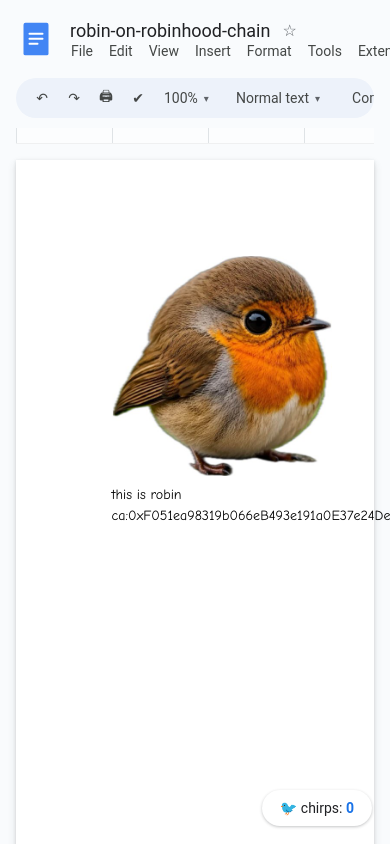
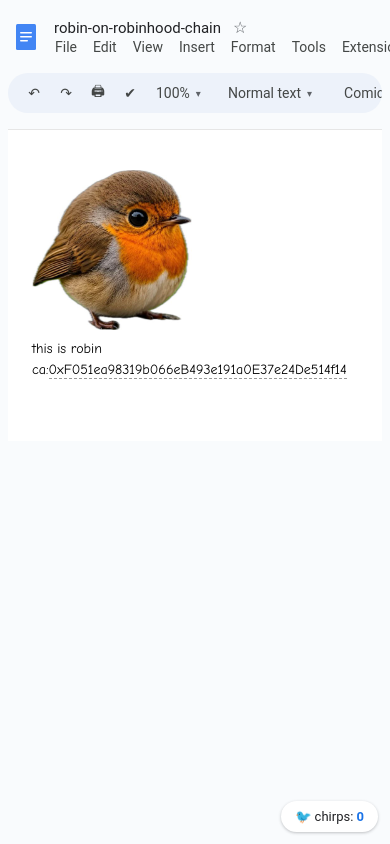
Before and after one commit to Jrx45x/robin-site, a plain HTML site: page index.html in a window 390 px wide. Drawn offline with Linux system fonts and the light colour scheme.

Commit message:
Update Docs parody: click-to-copy CA, mobile styles, swap URL

```diff
--- a/index.html
+++ b/index.html
@@ -21,9 +21,8 @@
 <script>
   const TOKEN_LINKS = {
     telegram: "https://t.me/RobinOnRHC",
-    buy:      "https://www.sentry.trading/tokens?chain=robinhood&token=0xF051ea98319b066eB493e191a0E37e24De514f14",
-    twitter:  "https://x.com/robinonrhc",
-    website:  "https://robinrch.xyz"
+    buy:      "https://www.sentry.trading/swap?chain=robinhood&token=0xF051ea98319b066eB493e191a0E37e24De514f14",
+    twitter:  "https://x.com/robinonrhc"
   };
   // Path to the robin image. Replace with your file name if different.
   const ROBIN_IMG = "robin.png";
@@ -203,7 +202,7 @@
     display: block;
     width: 220px;
     height: auto;
-    margin: 0 auto 8px auto;
+    margin: 0 0 8px 0;
     cursor: pointer;
     transition: transform .12s ease;
     -webkit-user-drag: none;
@@ -217,6 +216,20 @@
     75% { transform: rotate(6deg) scale(1.04); }
   }
   .cap { font-family: inherit; }
+  .ca {
+    cursor: pointer;
+    border-bottom: 1px dashed #999;
+  }
+  .ca:hover { background: #fff3c4; }
+  .copied {
+    font-family: Roboto, Arial, sans-serif;
+    font-size: 12px;
+    color: #188038;
+    margin-left: 8px;
+    opacity: 0;
+    transition: opacity .15s ease;
+  }
+  .copied.show { opacity: 1; }
 
   /* ================= DROPDOWN MENUS ================= */
   .dropdown {
@@ -261,6 +274,60 @@
 
   @media (max-width: 900px) {
     .sidebar { display: none; }
+  }
+
+  /* ================= MOBILE ================= */
+  @media (max-width: 600px) {
+    .topbar { padding: 6px 10px 0 10px; gap: 6px; }
+    .doc-icon { width: 32px; height: 32px; }
+    .doc-title { font-size: 15px; max-width: 46vw; white-space: nowrap;
+                 overflow: hidden; text-overflow: ellipsis; }
+
+    /* menu bar scrolls sideways instead of wrapping */
+    .menubar {
+      overflow-x: auto;
+      -webkit-overflow-scrolling: touch;
+      scrollbar-width: none;
+      flex-wrap: nowrap;
+      max-width: 100%;
+    }
+    .menubar::-webkit-scrollbar { display: none; }
+    .menu-item { flex: 0 0 auto; }
+
+    /* trim the top-right so the row fits */
+    .share-btn { padding: 8px 14px; font-size: 13px; }
+
+    /* toolbar becomes a horizontal scroll strip */
+    .toolbar {
+      margin: 6px 8px;
+      overflow-x: auto;
+      overflow-y: hidden;
+      -webkit-overflow-scrolling: touch;
+      scrollbar-width: none;
+      justify-content: flex-start;
+    }
+    .toolbar::-webkit-scrollbar { display: none; }
+    .tb-btn, .tb-select { flex: 0 0 auto; }
+
+    /* page fills the screen with comfortable margins */
+    .page {
+      width: 100%;
+      max-width: 100%;
+      min-height: auto;
+      margin: 10px 0;
+      padding: 40px 24px;
+      box-shadow: none;
+      border-top: 1px solid #e6e6e6;
+    }
+    .canvas { padding: 0 8px 90px 8px; }
+    .ruler { display: none; }
+
+    .robin { width: 160px; }
+
+    .chirp-counter { bottom: 12px; right: 12px; padding: 8px 14px; font-size: 13px; }
+
+    /* let the long CA wrap instead of overflowing */
+    .ca { word-break: break-all; }
   }
 </style>
 </head>
@@ -346,7 +413,7 @@
         <div class="page-content">
           <img id="robin" class="robin" alt="this is robin" draggable="false" />
           <p class="cap">this is robin</p>
-          <p class="cap">ca:0xF051ea98319b066eB493e191a0E37e24De514f14</p>
+          <p class="cap">ca:<span id="ca" class="ca" title="Click to copy">0xF051ea98319b066eB493e191a0E37e24De514f14</span><span id="copied" class="copied">Copied!</span></p>
         </div>
       </div>
     </div>
@@ -369,7 +436,6 @@
       { label: "Telegram",   icon: "✈️", href: TOKEN_LINKS.telegram, link: true },
       { label: "Buy $ROBIN", icon: "💰", href: TOKEN_LINKS.buy,      link: true },
       { label: "Twitter / X",icon: "𝕏",  href: TOKEN_LINKS.twitter,  link: true },
-      { label: "Website",    icon: "🌐", href: TOKEN_LINKS.website,  link: true },
       { sep: true },
       { label: "New",         icon: "＋", sc: "" },
       { label: "Open",        icon: "📂", sc: "Ctrl+O" },
@@ -550,6 +616,29 @@
     robin.classList.add("wiggle");
   });
 
+  /* ================= click-to-copy contract address ================= */
+  const caEl = document.getElementById("ca");
+  const copiedEl = document.getElementById("copied");
+  caEl.addEventListener("click", async () => {
+    const text = caEl.textContent.trim();
+    try {
+      await navigator.clipboard.writeText(text);
+    } catch (err) {
+      // fallback for older browsers / non-secure contexts
+      const ta = document.createElement("textarea");
+      ta.value = text;
+      ta.style.position = "fixed";
+      ta.style.opacity = "0";
+      document.body.appendChild(ta);
+      ta.select();
+      document.execCommand("copy");
+      document.body.removeChild(ta);
+    }
+    copiedEl.classList.add("show");
+    clearTimeout(caEl._t);
+    caEl._t = setTimeout(() => copiedEl.classList.remove("show"), 1400);
+  });
+
   /* ================= block editing/selection ================= */
   document.addEventListener("selectstart", (e) => {
     if (e.target.closest(".page-content")) e.preventDefault();
```
